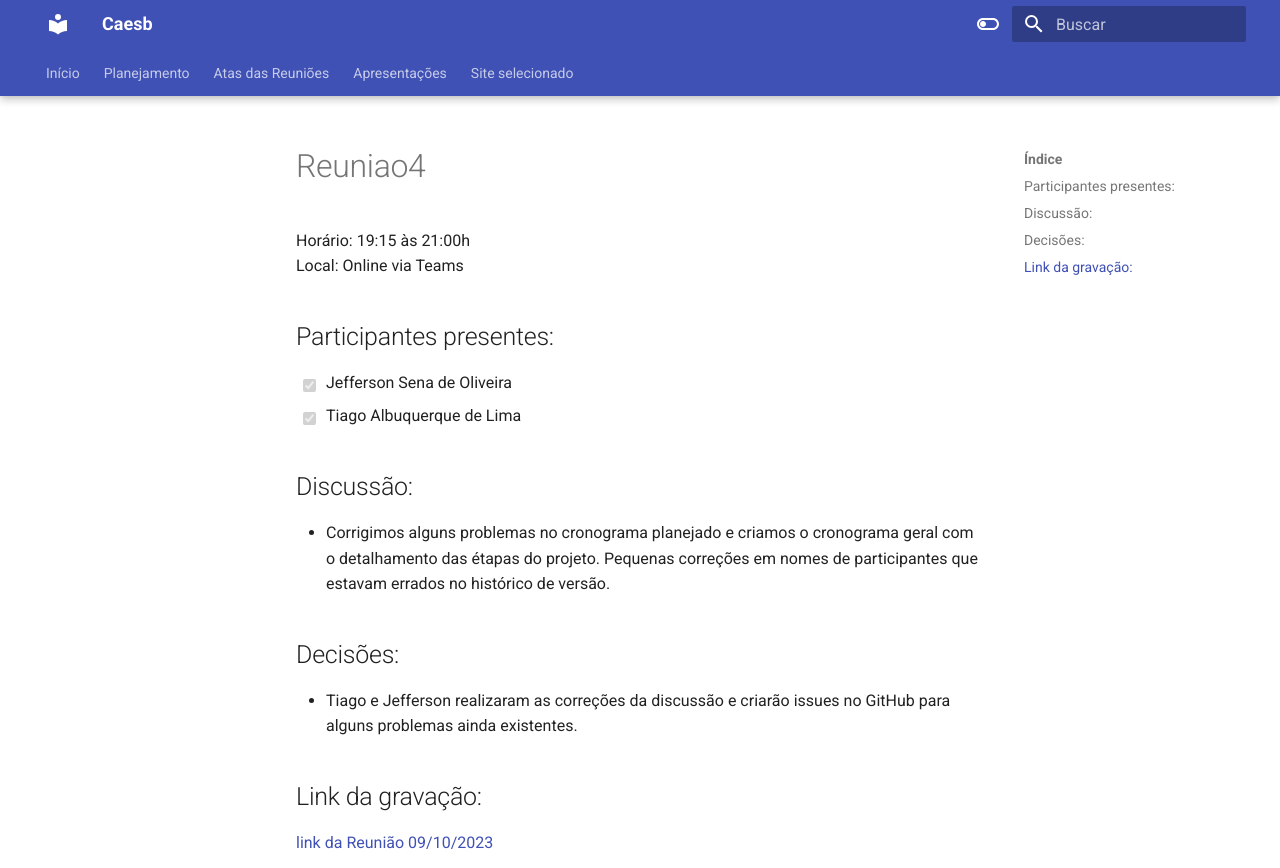
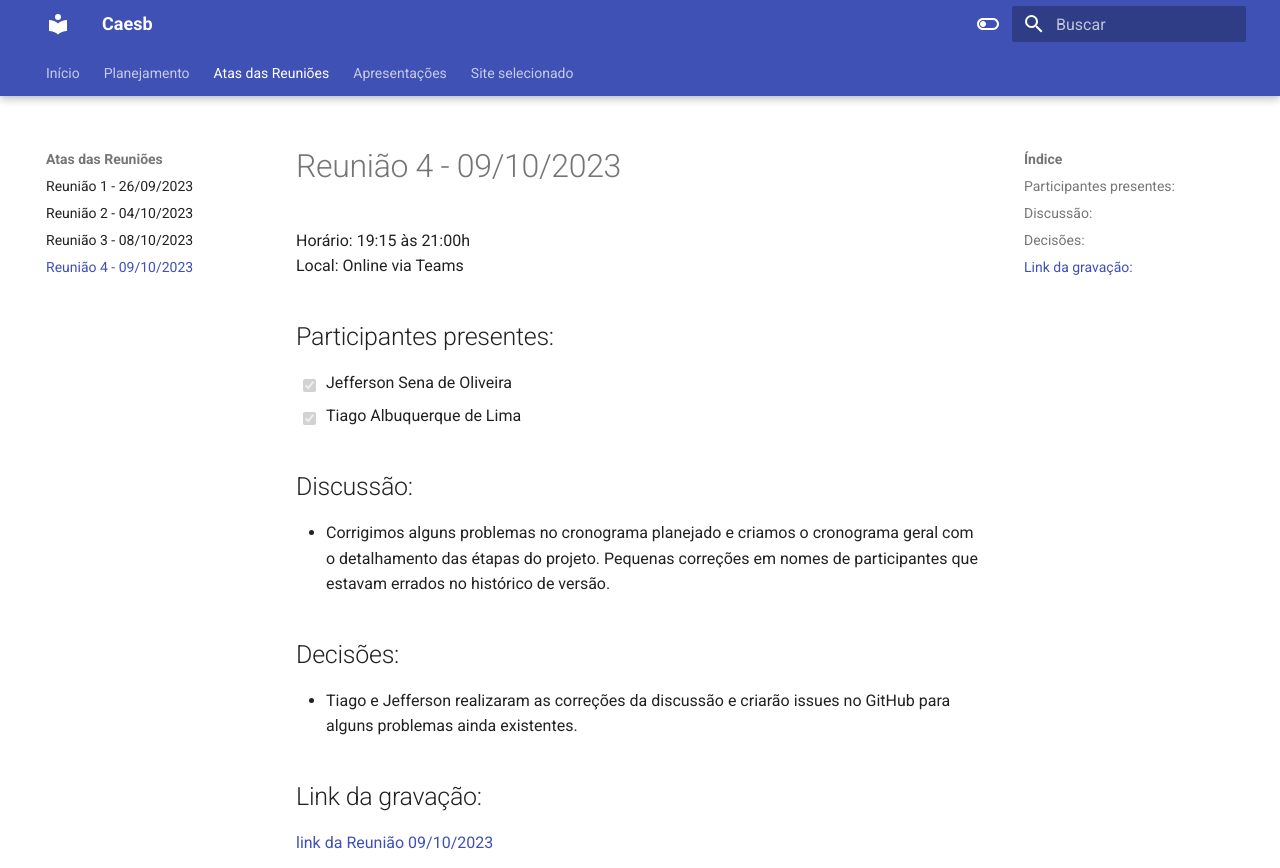
Before and after one commit to Interacao-Humano-Computador/2023.2-Caesb, an MkDocs documentation site: the page built from docs/atas-das-reunioes/reuniao4.md, in a window 1280 px wide and 1314 px high, cut to the strip 0-868 px from the top of the window. Built offline with MkDocs 1.6.1 and Material for MkDocs 9.7.7, drawn with Linux system fonts in a browser that asks for light colours.

Commit message:
Modificação do arquivo yml.
Co-authored-by: Tiago1604 <202028973@aluno.unb.br>

```diff
--- a/mkdocs.yml
+++ b/mkdocs.yml
@@ -45,6 +45,7 @@ nav:
       - Reunião 1 - 26/09/2023: atas-das-reunioes/reuniao1.md
       - Reunião 2 - 04/10/2023: atas-das-reunioes/reuniao2.md
       - Reunião 3 - 08/10/2023: atas-das-reunioes/reuniao3.md
+      - Reunião 4 - 09/10/2023: atas-das-reunioes/reuniao4.md
   - Apresentações:
       - Entregas: apresentacoes/Entregas.md
   - Site selecionado:
```
